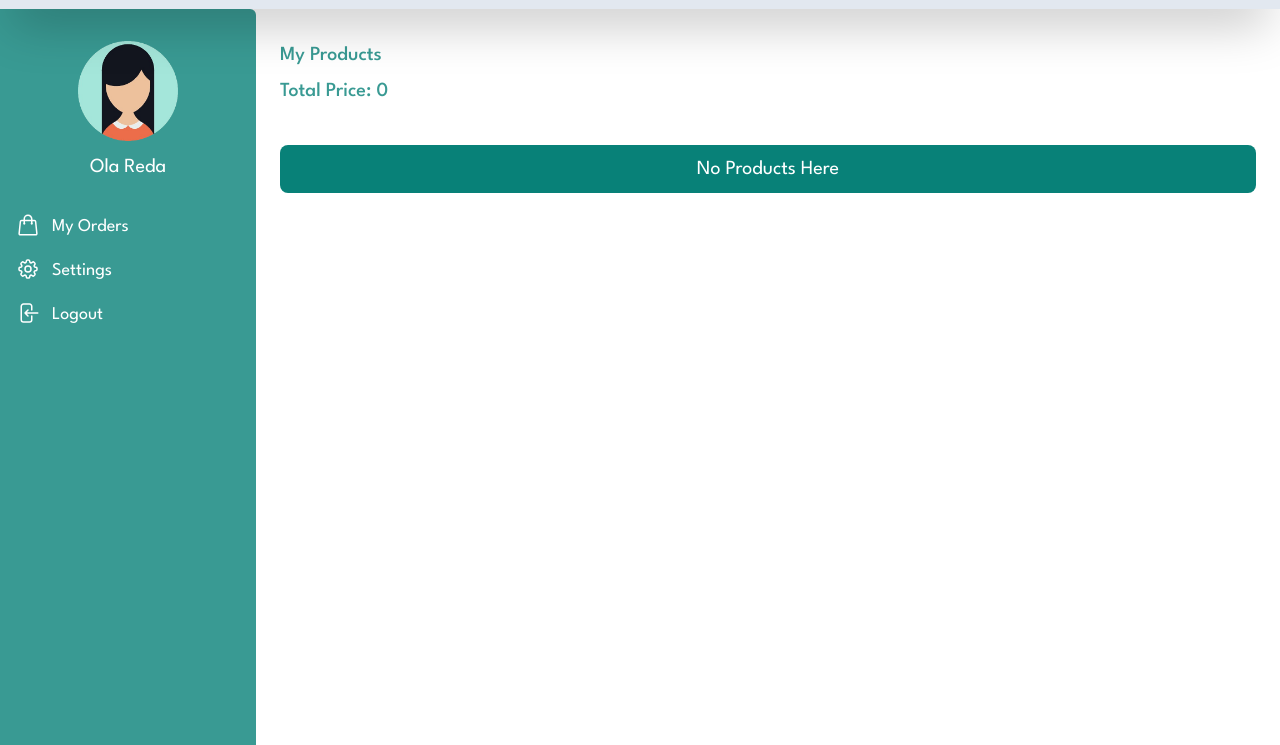
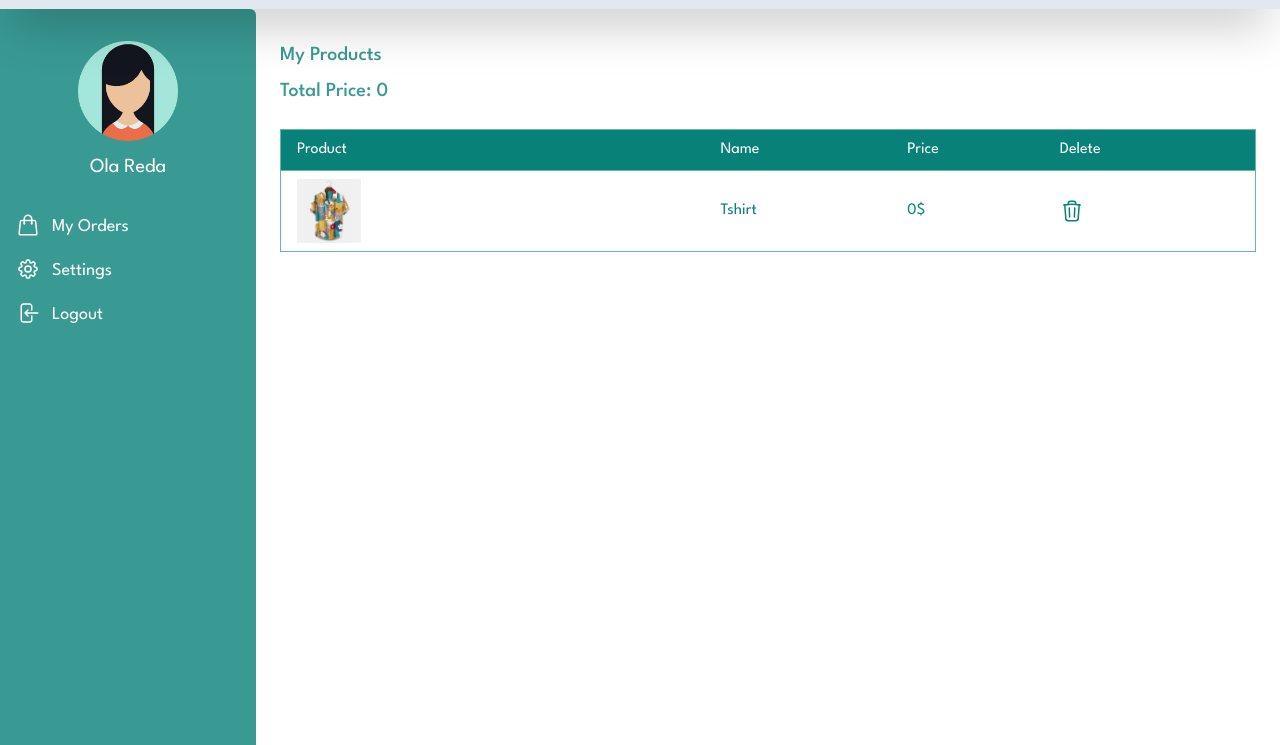
Before and after one commit to Ola-Reda/cara, a website: page profile.html in a window 1280 px wide. Shown: the part 55-800 px from the top of the page. Drawn offline with Linux system fonts and the light colour scheme.

Commit message:
Add changes in footer

```diff
--- a/profile.html
+++ b/profile.html
@@ -63,6 +63,7 @@
         <!--section-->
         <section>
             <div class="container flex h-screen">
+                <!--sidebar-->
                 <div class="w-[15%] md:w-[20%] h-full bg-dim-700 text-white py-8 px-4 rounded-r-md	">
                     <div class="text-center mb-8">
                         <img src="images/avatar-girl-thumbnail.png" class="md:w-[100px] md:h-[100px] m-auto mb-3">
@@ -98,10 +99,35 @@
                         </ul>
                     </div>
                 </div>
+                <!--sidebar-->
                 <div class="w-[80%] pt-8 px-6">
                     <h3 class="text-dim-700 capitalize font-medium text-xl mb-2">my products</h3>
                     <h2 class="text-dim-700 capitalize text-xl font-medium">total price: 0</h2>
-                    <div class="capitalize text-white bg-dim-900 text-center p-2.5 rounded-lg text-xl mt-10">no products here</div>
+                    <!-- <div class="capitalize text-white bg-dim-900 text-center p-2.5 rounded-lg text-xl mt-10">no products here</div> -->
+                    <table class="w-full mt-6 text-dim-900 capitalize order-collapse border border-dim-500">
+                        <thead class="bg-dim-900 text-white">
+                            <tr class="border border-dim-500">
+                                <td class="py-2 px-4">product</td>
+                                <td>name</td>
+                                <td>price</td>
+                                <td>delete</td>
+                            </tr>
+                        </thead>
+                        <tbody>
+                            <tr class="border border-dim-500">
+                                <td class="py-2 px-4">
+                                    <img src="images/products/f1.jpg" class="w-16 h-16">
+                                </td>
+                                <td>tshirt</td>
+                                <td>0$</td>
+                                <td>
+                                    <svg xmlns="http://www.w3.org/2000/svg" fill="none" viewBox="0 0 24 24" stroke-width="1.5" stroke="currentColor" class="size-6">
+                                        <path stroke-linecap="round" stroke-linejoin="round" d="m14.74 9-.346 9m-4.788 0L9.26 9m9.968-3.21c.342.052.682.107 1.022.166m-1.022-.165L18.16 19.673a2.25 2.25 0 0 1-2.244 2.077H8.084a2.25 2.25 0 0 1-2.244-2.077L4.772 5.79m14.456 0a48.108 48.108 0 0 0-3.478-.397m-12 .562c.34-.059.68-.114 1.022-.165m0 0a48.11 48.11 0 0 1 3.478-.397m7.5 0v-.916c0-1.18-.91-2.164-2.09-2.201a51.964 51.964 0 0 0-3.32 0c-1.18.037-2.09 1.022-2.09 2.201v.916m7.5 0a48.667 48.667 0 0 0-7.5 0" />
+                                    </svg>
+                                </td>
+                            </tr>
+                        </tbody>
+                    </table>
                 </div>
             </div>
         </section>
@@ -127,9 +153,6 @@
                         </li>
                         <li>
                             <a href="product.html" class="link">profile</a>
-                        </li>
-                        <li>
-                            <a href="#" class="link">terms & conditions</a>
                         </li>
                         <li>
                             <a href="contact.html" class="link">contact us</a>
```
Also changed, not shown: about.html (+1 -4 lines), blog.html (+1 -4 lines), cart.html (+1 -4 lines), contact.html (+1 -4 lines), index.html (+1 -4 lines), product.html (+1 -4 lines), shop.html (+1 -4 lines), css/output.css.
